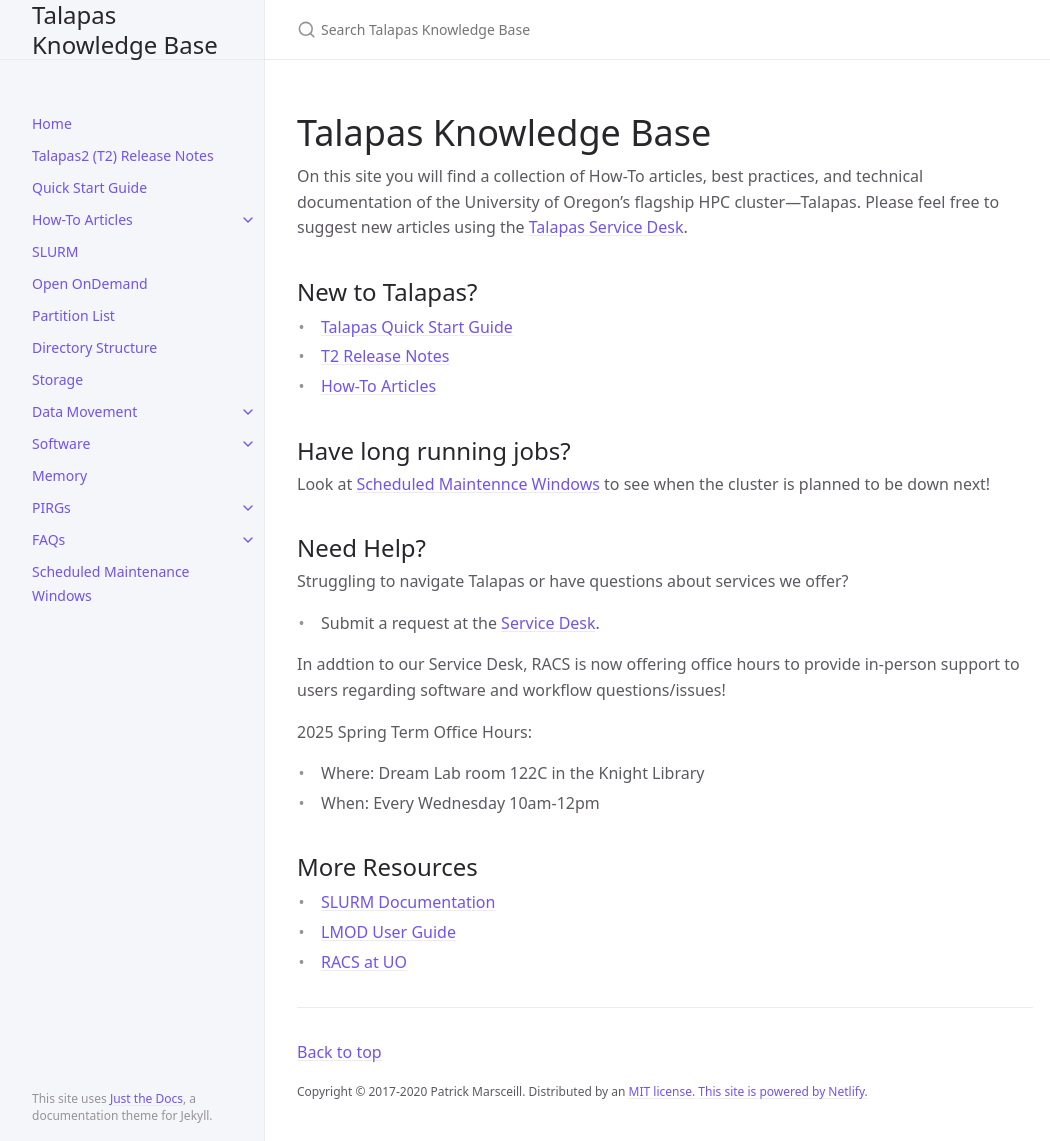
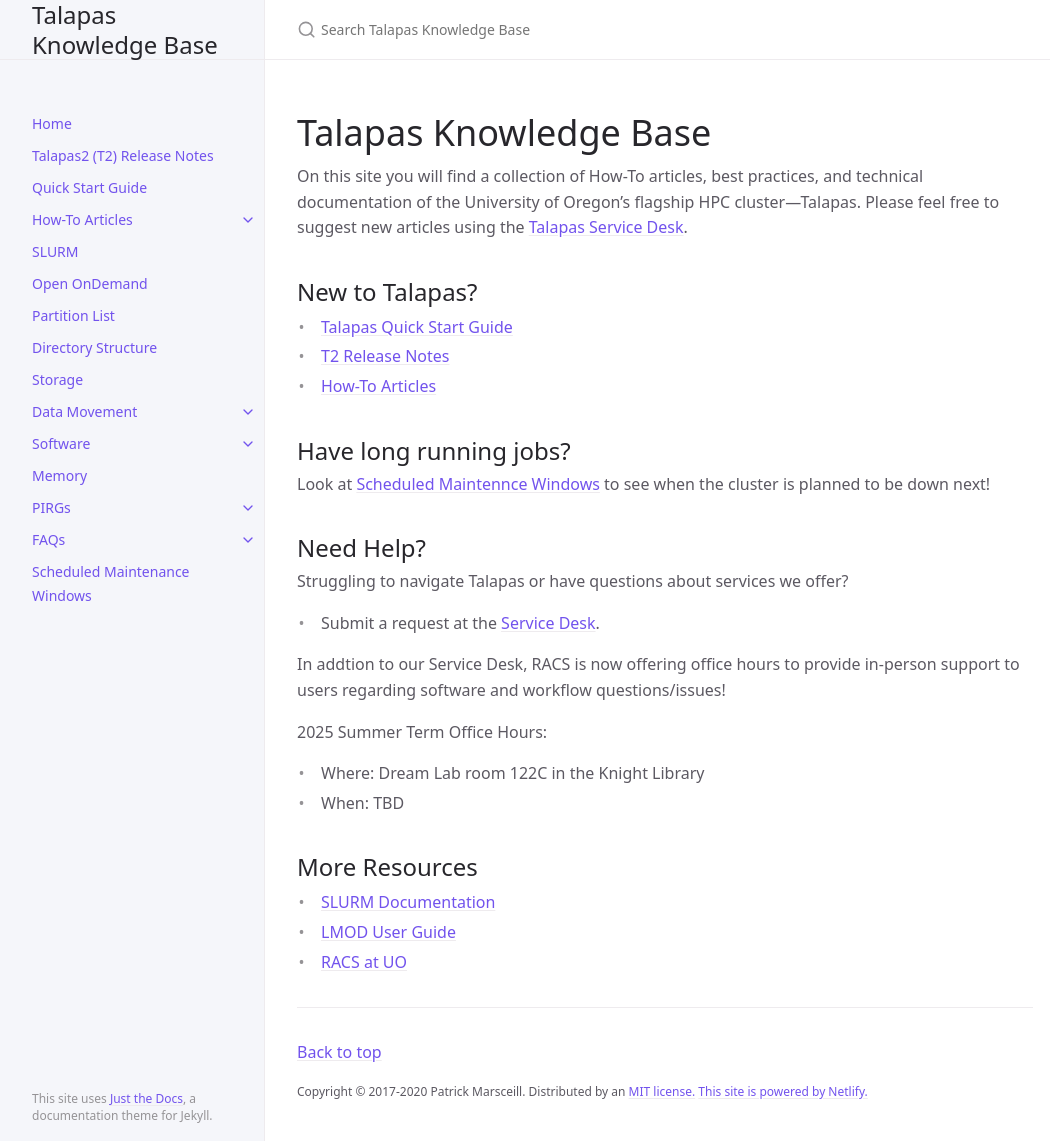
Before and after one commit to uoracs/talapas2-knowledge-base, a Jekyll site: the page built from index.md, in a window 1280 px wide and 1141 px high. Shown: the whole window, without its empty margins (107-1157 px from the left). Built offline with Jekyll 4.4.1, drawn with Linux system fonts in a browser that asks for light colours; cached includes are drawn as plain includes.

Commit message:
remove listing for spring term office hours -- summer TBD for now

```diff
--- a/index.md
+++ b/index.md
@@ -28,10 +28,10 @@ Struggling to navigate Talapas or have questions about services we offer?
 
 In addtion to our Service Desk, RACS is now offering office hours to provide in-person support to users regarding software and workflow questions/issues!
 
-2025 Spring Term Office Hours:
+2025 Summer Term Office Hours:
 
 * Where: Dream Lab room 122C in the Knight Library
-* When: Every Wednesday 10am-12pm
+* When: TBD
 
 ## More Resources
 
```
